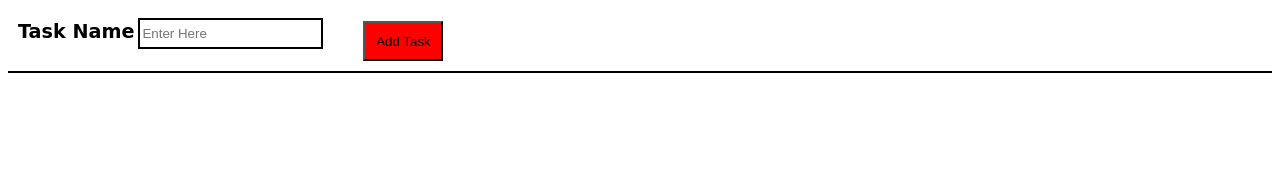
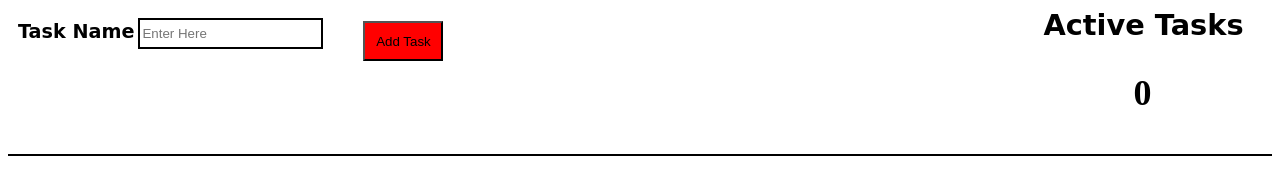
Before and after one commit to amrutaBanait/Todo_App, a plain HTML site: page index.html in a window 1280 px wide. Drawn offline with Linux system fonts and the light colour scheme.

Commit message:
Added Active Tasks

```diff
--- a/index.html
+++ b/index.html
@@ -18,11 +18,11 @@
             <button>Add Task</button>
         </div>
 
-        <!-- <div id="id3">
+        <div id="id3">
             <label for="">Active Tasks</label>
             <h2 id="id4">0</h2>
         </div>
-        -->
+
 
     </form>
 
--- a/style.css
+++ b/style.css
@@ -25,7 +25,7 @@ label{
     font-family: cursive;
 }
 
-/* #id3{
+#id3{
      float: right;
      margin-left: 600px;
      font-size: x-large;
@@ -36,4 +36,4 @@ h1{
 }
 #id4{
     margin-left: 90px;
-} */
+}
```
